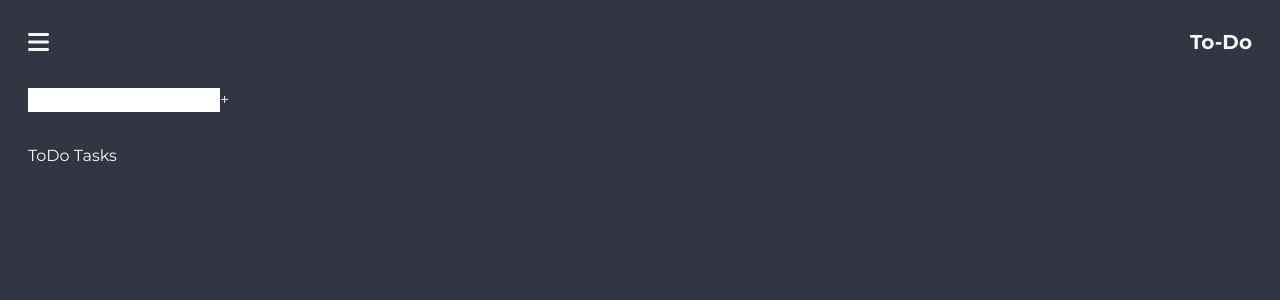
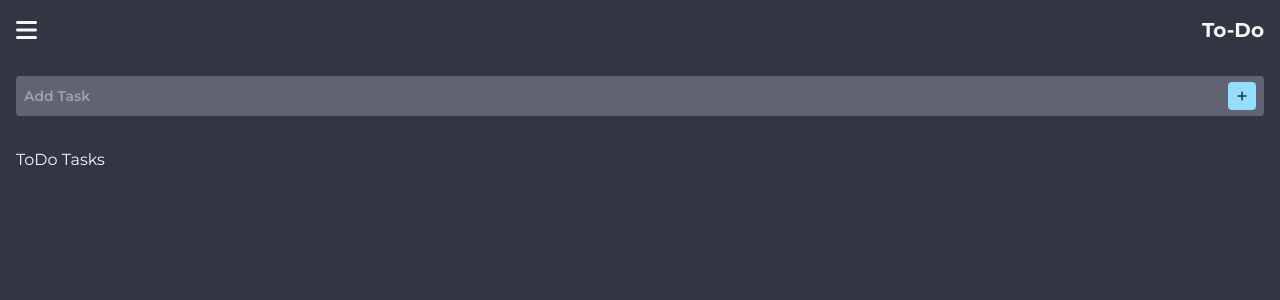
Before and after one commit to laurentiu-m/todo-app, a React (Vite) app: page / in a window 1280 px wide. Shown: the top 300 px of the page. Built offline with nearby package versions, Linux system fonts and the light colour scheme.

Commit message:
Styled the TaskInput

```diff
--- a/src/App.jsx
+++ b/src/App.jsx
@@ -3,7 +3,7 @@ import TaskInput from "./TaskInput";
 
 function App() {
   return (
-    <main className="font-sans p-7 h-screen space-y-8 bg-black text-white">
+    <main className="font-sans p-4 h-screen space-y-8 bg-black text-white">
       <Nav />
       <TaskInput />
       <div>ToDo Tasks</div>
--- a/src/TaskInput.jsx
+++ b/src/TaskInput.jsx
@@ -1,8 +1,17 @@
 function TaskInput() {
   return (
-    <form action="#">
-      <input type="text" />
-      <button>+</button>
+    <form action="#" className="flex relative w-full place-items-center">
+      <input
+        type="text"
+        className="w-full h-10 pl-2 pr-11 text-sm font-medium rounded bg-grey text-white focus:outline-blue focus:outline focus:outline-2 placeholder:font-semibold "
+        placeholder="Add Task"
+      />
+      <button
+        type="submit"
+        className="absolute w-7 rounded right-2 font-medium text-black text-xl bg-blue"
+      >
+        +
+      </button>
     </form>
   );
 }
```
